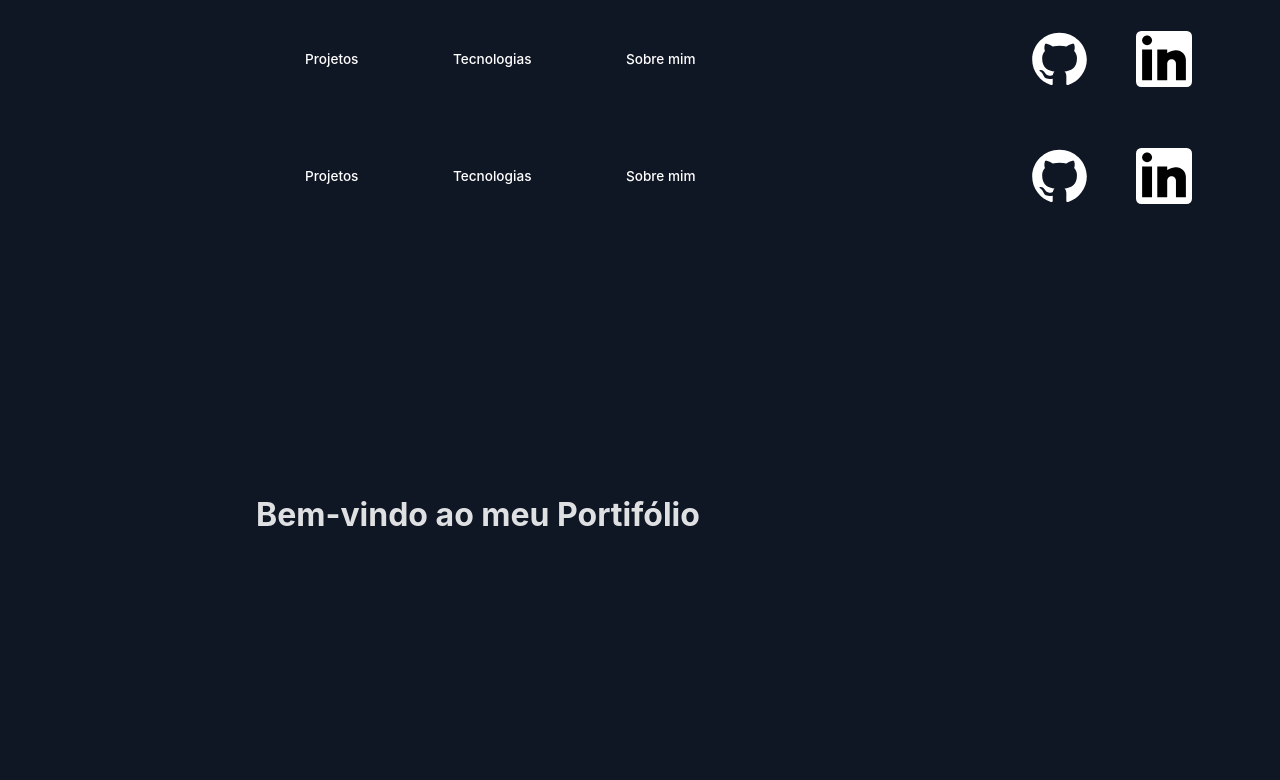
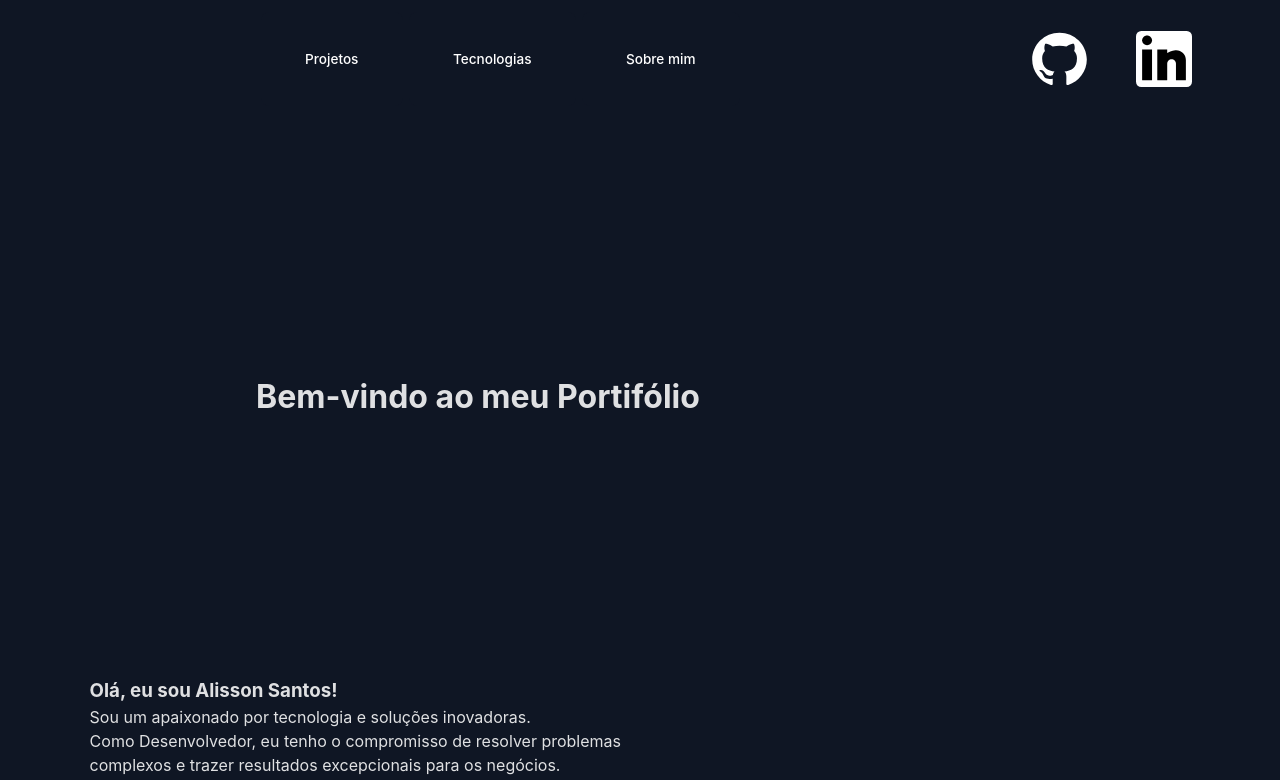
Before and after one commit to AlissonSanto/desafio3-DNC, a React (Vite) app in the folder my-app/: page / in a window 1280 px wide. Shown: the top 780 px of the page. Built offline with nearby package versions, Linux system fonts and the light colour scheme.

Commit message:
mudando as confg do Header

```diff
--- a/my-app/src/App.jsx
+++ b/my-app/src/App.jsx
@@ -11,7 +11,6 @@ import './App.css'
 function App() {
   return (
     <div className="App">
-        <Header/>
         <Header/>
         <Presentatio/>
         <Projects/>
--- a/my-app/src/Elementos/Componentes/Header/Header.jsx
+++ b/my-app/src/Elementos/Componentes/Header/Header.jsx
@@ -7,9 +7,10 @@ function Header(){
     return(
         <div>
             <a>
-                <button type="button">Projetos</button>
-                <button type="button">Tecnologias</button>
-                <button type="button">Sobre mim</button>
+                <input type="button" value="Projetos"/>
+                <input type="button" value="Tecnologias"/>
+                <input type="button" value="Sobre mim"/>
+
             </a>
 
             <nav className="nav_img">
--- a/my-app/src/Elementos/Componentes/Header/Header.module.css
+++ b/my-app/src/Elementos/Componentes/Header/Header.module.css
@@ -15,12 +15,13 @@ div{
         background-color: #0F1624;
         font-size: 1.7vh;
 
-        button{
+        input{
             padding: 0% 7%;
             white-space: nowrap;
             color: white;
             height: 80%;
             background-color: #0F1624;
+
 
         }
     }
--- a/my-app/src/index.css
+++ b/my-app/src/index.css
@@ -18,7 +18,7 @@
   -moz-osx-font-smoothing: grayscale;
 }
 
-button {
+input {
   border-radius: 8px;
   border: 1px solid transparent;
   padding: 0.6em 1.2em;
@@ -29,7 +29,7 @@ button {
   cursor: pointer;
   transition: border-color 0.25s;
 }
-button:hover {
+input:hover {
   border-color: #646cff;
 }
 button:focus,
```
